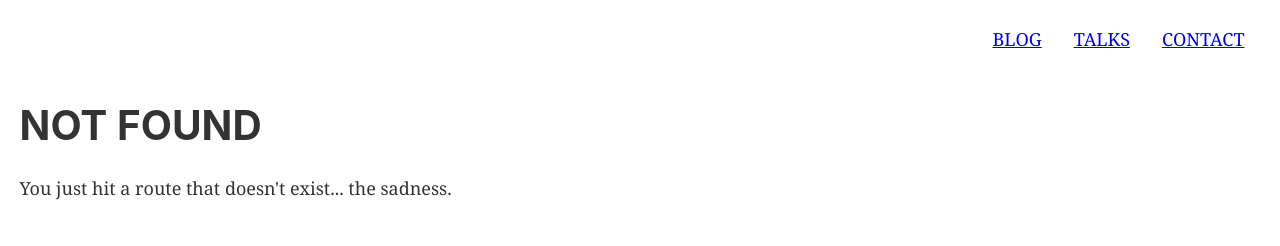
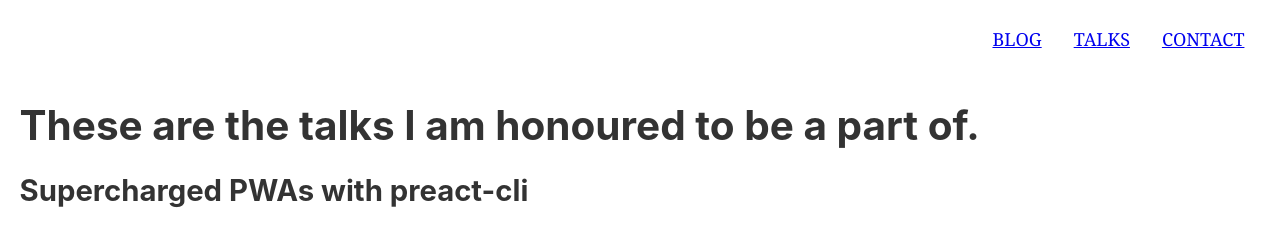
Before and after one commit to prateekbh/prateekbh.dev, a Gatsby site: page /talks in a window 1280 px wide. Before the commit this address had no page. Built offline with nearby package versions, Linux system fonts and the light colour scheme; Gatsby itself is replaced by a stand-in of ours.

Commit message:
adding talks page

```diff
--- a/src/pages/page-2.js
+++ b/src/pages/talks.js
@@ -6,10 +6,9 @@ import SEO from "../components/seo"
 
 const SecondPage = () => (
   <Layout>
-    <SEO title="Page two" />
-    <h1>Hi from the second page</h1>
-    <p>Welcome to page 2</p>
-    <Link to="/">Go back to the homepage</Link>
+    <SEO title="Talks" />
+    <h1>These are the talks I am honoured to be a part of.</h1>
+    <h2>Supercharged PWAs with preact-cli</h2>
   </Layout>
 )
 
```
